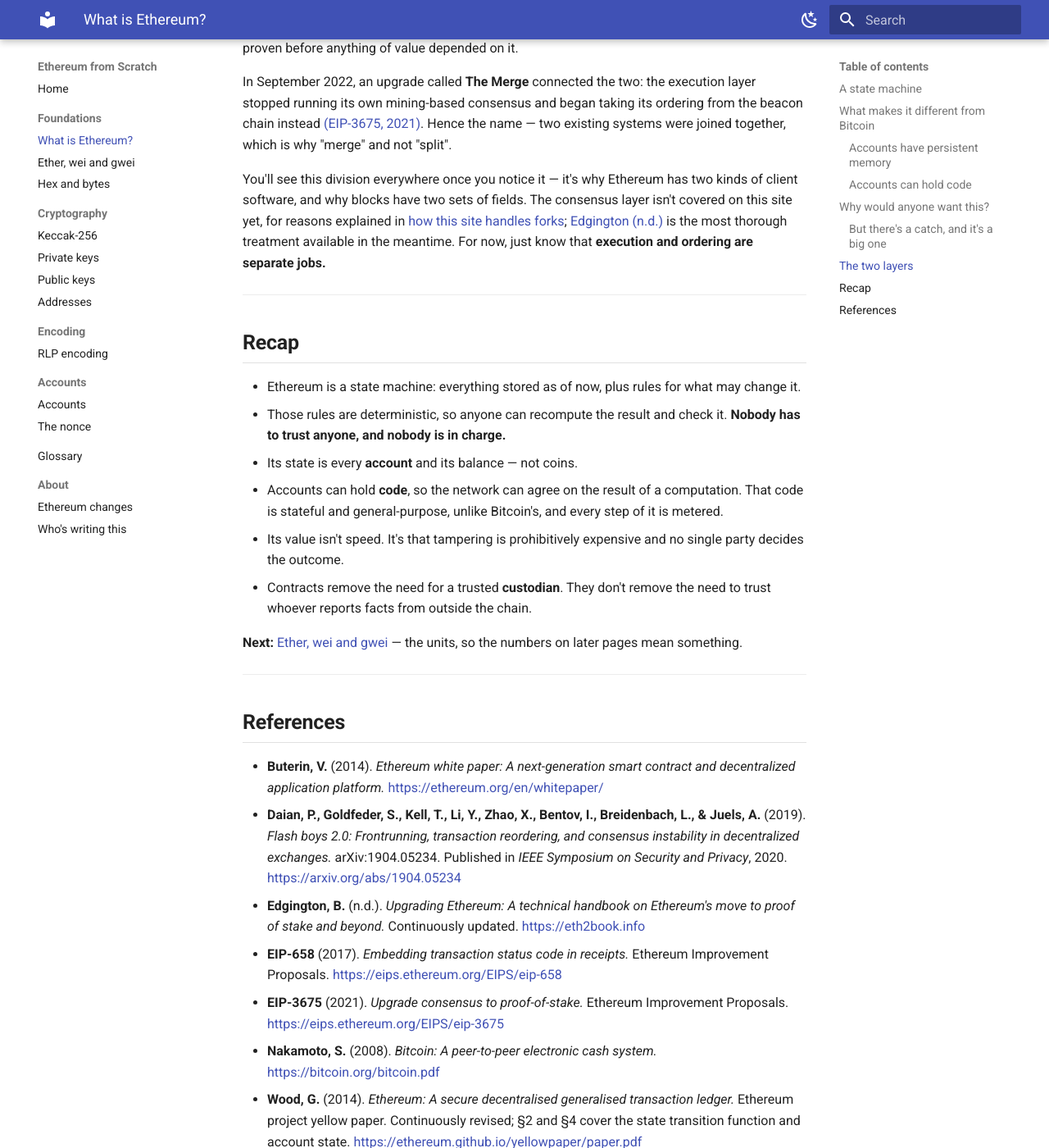
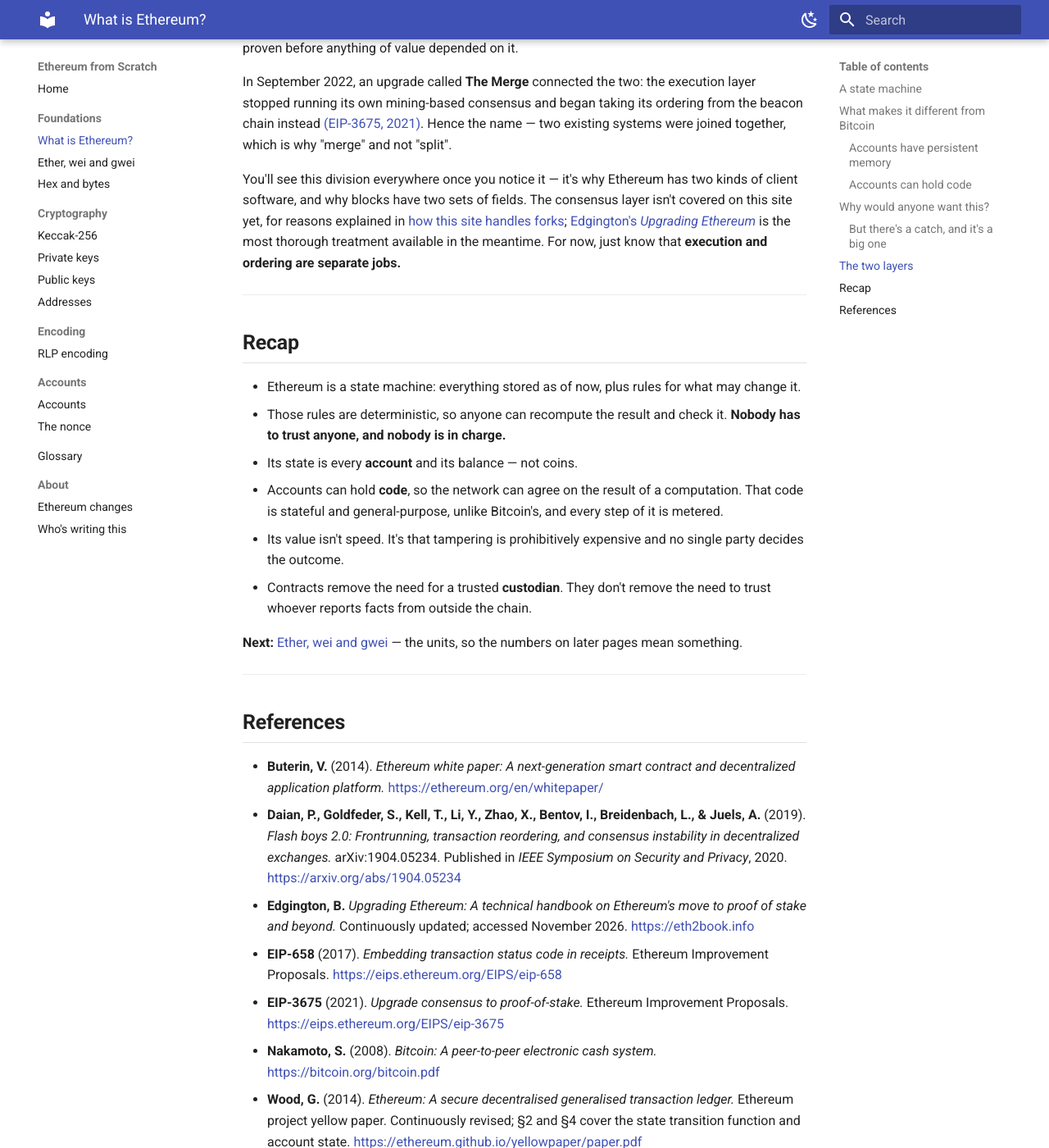
Before and after one commit to davide-stocco/ethereum-from-scratch, an MkDocs documentation site: the page built from docs/foundations/what-is-ethereum.md, in a window 1280 px wide and 1400 px high, scrolled down 4533 px. Shown: the whole window at 82% size. Built offline with MkDocs 1.6.1 and Material for MkDocs 9.7.7, drawn with Linux system fonts in a browser that asks for light colours.

```diff
--- a/docs/foundations/what-is-ethereum.md
+++ b/docs/foundations/what-is-ethereum.md
@@ -230,7 +230,7 @@ Until 2022, Ethereum mainnet did both jobs in one system, ordering transactions
 
 In September 2022, an upgrade called **The Merge** connected the two: the execution layer stopped running its own mining-based consensus and began taking its ordering from the beacon chain instead [(EIP-3675, 2021)](#ref-eip-3675). Hence the name — two existing systems were joined together, which is why "merge" and not "split".
 
-You'll see this division everywhere once you notice it — it's why Ethereum has two kinds of client software, and why blocks have two sets of fields. The consensus layer isn't covered on this site yet, for reasons explained in [how this site handles forks](../about/forks.md); [Edgington (n.d.)](#ref-edgington) is the most thorough treatment available in the meantime. For now, just know that **execution and ordering are separate jobs.**
+You'll see this division everywhere once you notice it — it's why Ethereum has two kinds of client software, and why blocks have two sets of fields. The consensus layer isn't covered on this site yet, for reasons explained in [how this site handles forks](../about/forks.md); [Edgington's *Upgrading Ethereum*](#ref-edgington) is the most thorough treatment available in the meantime. For now, just know that **execution and ordering are separate jobs.**
 
 ---
 
@@ -253,7 +253,7 @@ You'll see this division everywhere once you notice it — it's why Ethereum has
 
 - <a id="ref-buterin-2014"></a>**Buterin, V.** (2014). *Ethereum white paper: A next-generation smart contract and decentralized application platform.* <https://ethereum.org/en/whitepaper/>
 - <a id="ref-daian-2019"></a>**Daian, P., Goldfeder, S., Kell, T., Li, Y., Zhao, X., Bentov, I., Breidenbach, L., & Juels, A.** (2019). *Flash boys 2.0: Frontrunning, transaction reordering, and consensus instability in decentralized exchanges.* arXiv:1904.05234. Published in *IEEE Symposium on Security and Privacy*, 2020. <https://arxiv.org/abs/1904.05234>
-- <a id="ref-edgington"></a>**Edgington, B.** (n.d.). *Upgrading Ethereum: A technical handbook on Ethereum's move to proof of stake and beyond.* Continuously updated. <https://eth2book.info>
+- <a id="ref-edgington"></a>**Edgington, B.** *Upgrading Ethereum: A technical handbook on Ethereum's move to proof of stake and beyond.* Continuously updated; accessed November 2026. <https://eth2book.info>
 - <a id="ref-eip-658"></a>**EIP-658** (2017). *Embedding transaction status code in receipts.* Ethereum Improvement Proposals. <https://eips.ethereum.org/EIPS/eip-658>
 - <a id="ref-eip-3675"></a>**EIP-3675** (2021). *Upgrade consensus to proof-of-stake.* Ethereum Improvement Proposals. <https://eips.ethereum.org/EIPS/eip-3675>
 - <a id="ref-nakamoto-2008"></a>**Nakamoto, S.** (2008). *Bitcoin: A peer-to-peer electronic cash system.* <https://bitcoin.org/bitcoin.pdf>
```
Also changed, not shown: ROADMAP.md (+16 -0 lines), docs/foundations/ether.md (+5 -3 lines).
